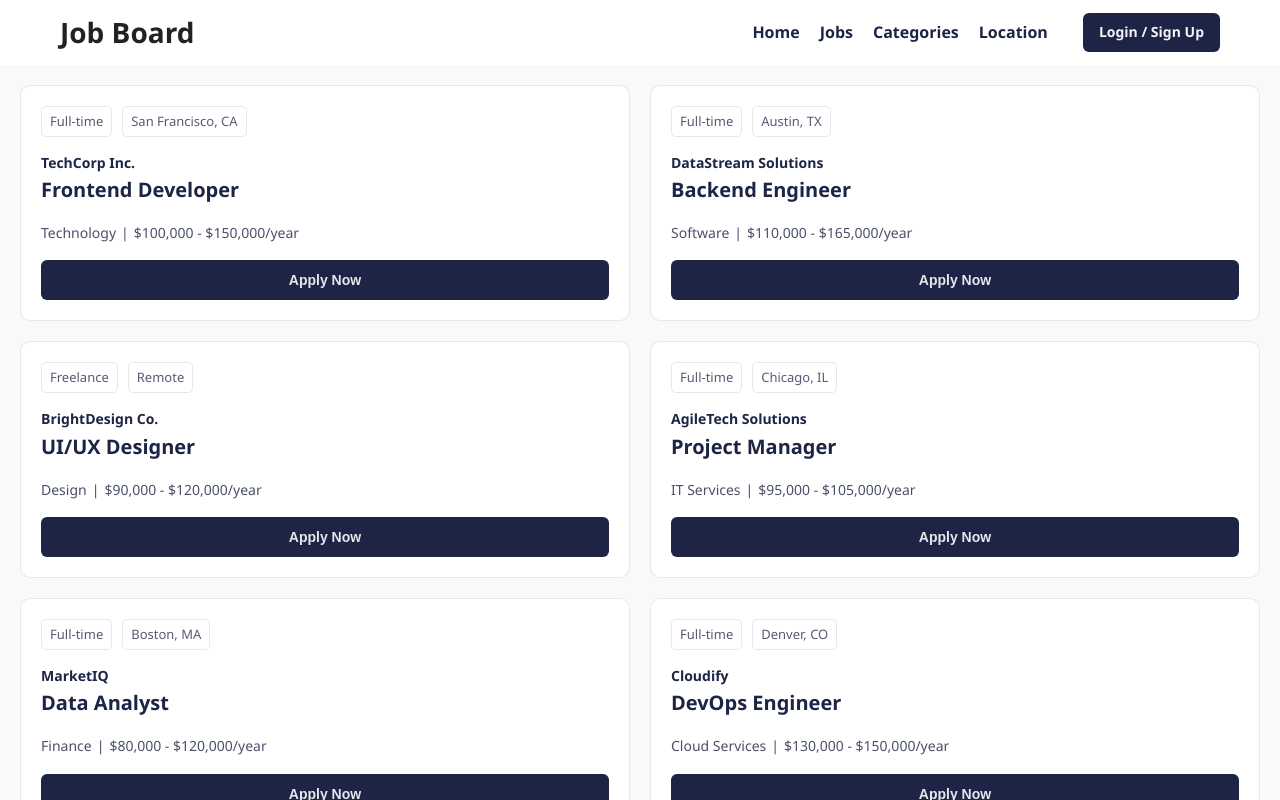
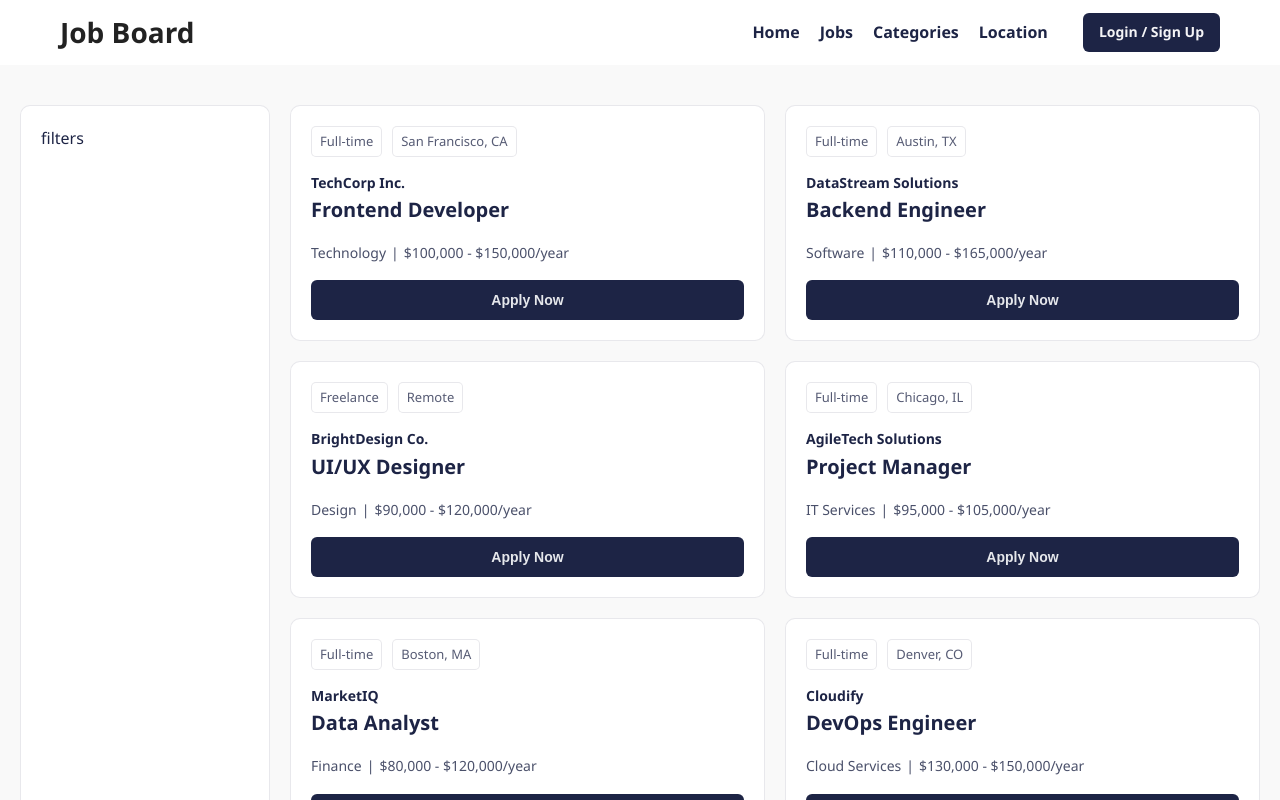
Before and after one commit to Jon-Felipe/Job-Board-React, a React (Vite) app: page /jobs in a window 1280 px wide. Shown: the top 800 px of the page. Built offline with nearby package versions, Linux system fonts and the light colour scheme.

Commit message:
jobs filter and styling init

```diff
--- a/src/pages/Jobs/JobsPage.module.css
+++ b/src/pages/Jobs/JobsPage.module.css
@@ -1,12 +1,33 @@
+.jobsContainer {
+  display: grid;
+  row-gap: 20px;
+  padding: 0 20px;
+  max-width: 1700px;
+  margin: 40px auto 0;
+}
+
+.filters {
+  background-color: #fff;
+  border: 1px solid rgba(29, 36, 69, 0.1);
+  border-radius: 10px;
+  padding: 20px;
+}
+
 .jobs {
   display: grid;
   row-gap: 20px;
-  padding: 20px;
 }
 
 @media screen and (min-width: 768px) {
   .jobs {
     grid-template-columns: 1fr 1fr;
+    column-gap: 20px;
+  }
+}
+
+@media screen and (min-width: 1024px) {
+  .jobsContainer {
+    grid-template-columns: 250px 1fr;
     column-gap: 20px;
   }
 }
--- a/src/pages/Jobs/JobsPage.tsx
+++ b/src/pages/Jobs/JobsPage.tsx
@@ -7,7 +7,8 @@ import { jobs } from '../../utils/constants';
 
 function JobsPage() {
   return (
-    <main>
+    <main className={styles.jobsContainer}>
+      <section className={styles.filters}>filters</section>
       <section className={styles.jobs}>
         {jobs.map((job) => (
           <JobCard key={job.id} job={job} />
```
